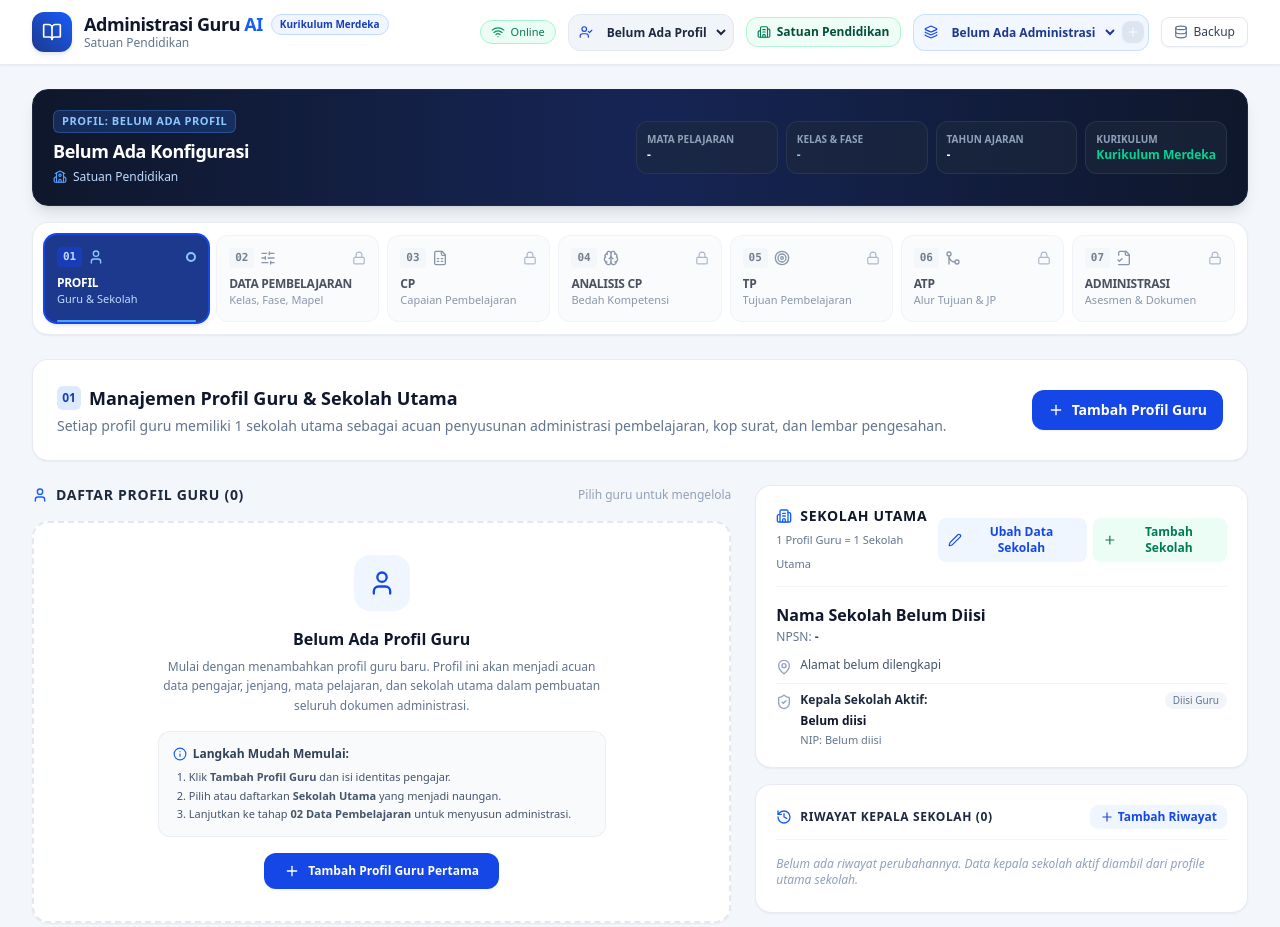
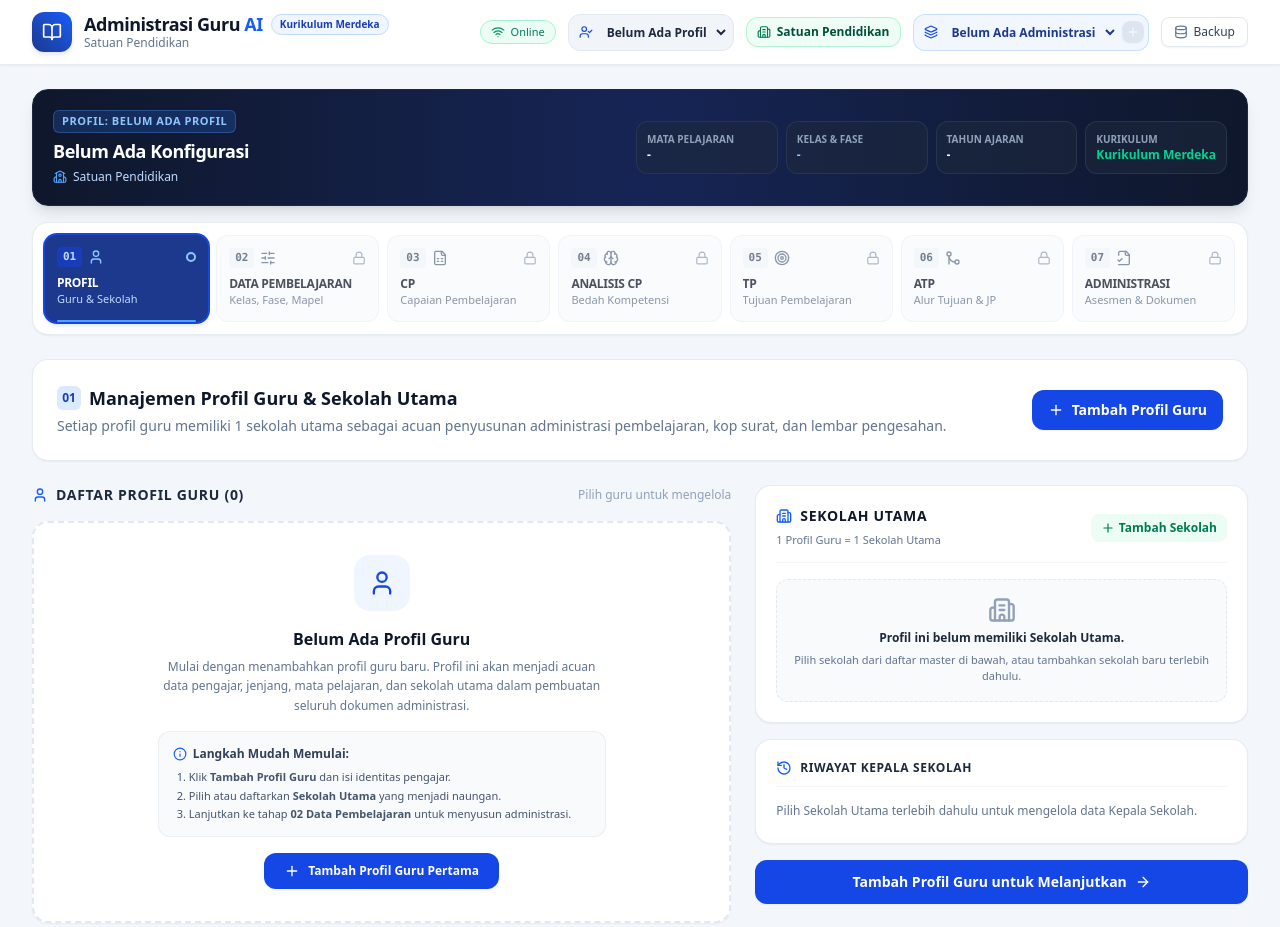
Before and after one commit to pkbmcwd92-cpu/alco-adm-v13, a React (Vite) app: page / in a window 1280 px wide. Shown: the top 927 px of the page. Built offline with nearby package versions, Linux system fonts and the light colour scheme.

Commit message:
refactor: improve school binding safety in ProfileManager
Add null checks for `profileSchool` in school-related operations and update tests to verify UI behavior when a profile has no associated school.

```diff
--- a/scripts/testProfileSchoolBindingV5.ts
+++ b/scripts/testProfileSchoolBindingV5.ts
@@ -265,4 +265,51 @@ runTest('6. ProfileManager.tsx source contract: No false fallbacks and explicit
   );
 });
 
-console.log('\nAll 6 Profile ↔ Sekolah Utama Binding contract tests PASSED successfully!\n');
+// 7. Profile without schoolId: does not resolve a fake school in runtime model
+runTest('7. Runtime read model: profile without schoolId resolves activeSchool as undefined (no fake school)', () => {
+  const state = loadStorageV5();
+  const unboundProf = createProfileV5({
+    name: 'Guru Tanpa Sekolah',
+    nip: '199505052020051005',
+    status: 'PNS',
+    defaultLevel: 'SMA',
+    defaultSubject: 'Fisika',
+  });
+
+  setActiveProfileV5(unboundProf.id);
+  const ctx = getRuntimeContextV5();
+  assert.strictEqual(ctx.activeProfile?.id, unboundProf.id);
+  assert.strictEqual(ctx.activeProfile?.schoolId, undefined);
+  assert.strictEqual(ctx.activeSchool, undefined, 'activeSchool must be undefined for unbound profile');
+});
+
+// 8. ProfileManager UI contract: Explicit empty state and guards for unbound school
+runTest('8. ProfileManager.tsx source contract: Explicit empty state message and UI guards for unbound school', () => {
+  const pmPath = path.resolve(process.cwd(), 'src/components/ProfileManager.tsx');
+  const pmSource = fs.readFileSync(pmPath, 'utf-8');
+
+  // Verify explicit empty state text
+  assert.ok(
+    pmSource.includes('Profil ini belum memiliki Sekolah Utama.'),
+    'ProfileManager must render exact message: "Profil ini belum memiliki Sekolah Utama."'
+  );
+  assert.ok(
+    pmSource.includes('Pilih sekolah dari daftar master di bawah, atau tambahkan sekolah baru terlebih dahulu.'),
+    'ProfileManager must render instruction: "Pilih sekolah dari daftar master di bawah, atau tambahkan sekolah baru terlebih dahulu."'
+  );
+
+  // Verify edit school button is guarded by actual profileSchool
+  assert.ok(
+    pmSource.includes('{profileSchool && (\n                  <button\n                    id="btn-edit-school"') ||
+    pmSource.includes('profileSchool &&') && pmSource.includes('btn-edit-school'),
+    'Ubah Data Sekolah button must be conditionally rendered only when profileSchool exists'
+  );
+
+  // Verify principal history is guarded by actual profileSchool
+  assert.ok(
+    pmSource.includes('Pilih Sekolah Utama terlebih dahulu untuk mengelola data Kepala Sekolah.'),
+    'Principal History card must show placeholder message when no profileSchool is bound'
+  );
+});
+
+console.log('\nAll Profile ↔ Sekolah Utama Binding contract tests PASSED successfully!\n');
--- a/src/components/ProfileManager.tsx
+++ b/src/components/ProfileManager.tsx
@@ -142,10 +142,10 @@ export const ProfileManager: React.FC<ProfileManagerProps> = ({
   }, [activeProfile?.id, isEditingProfile, schools]);
 
   useEffect(() => {
-    if (!isEditingSchool) {
-      setSchoolForm({ ...activeSchool });
-    }
-  }, [activeSchool.id, isEditingSchool]);
+    if (!isEditingSchool && profileSchool) {
+      setSchoolForm({ ...profileSchool });
+    }
+  }, [profileSchool?.id, isEditingSchool]);
 
   useEffect(() => {
     if (pendingDeleteId) {
@@ -206,8 +206,9 @@ export const ProfileManager: React.FC<ProfileManagerProps> = ({
   };
 
   const handleOpenEditSchool = () => {
+    if (!profileSchool) return;
     setSchoolModalMode('edit');
-    setSchoolForm({ ...activeSchool });
+    setSchoolForm({ ...profileSchool });
     setSearchQuery('');
     setSearchResults([]);
     setSearchNotice(null);
@@ -262,6 +263,9 @@ export const ProfileManager: React.FC<ProfileManagerProps> = ({
 
   const handleAddPrincipalHistorySubmit = (e: React.FormEvent) => {
     e.preventDefault();
+    if (!profileSchool) {
+      return;
+    }
     if (!historyForm.name.trim()) {
       alert('Nama Kepala Sekolah wajib diisi');
       return;
@@ -269,7 +273,7 @@ export const ProfileManager: React.FC<ProfileManagerProps> = ({
     if (onSavePrincipalHistory) {
       onSavePrincipalHistory({
         id: `ph-${Date.now()}`,
-        schoolId: activeSchool.id,
+        schoolId: profileSchool.id,
         name: historyForm.name.trim(),
         nip: historyForm.nip.trim(),
         startDate: historyForm.startDate || new Date().toISOString().slice(0, 10),
@@ -648,6 +652,7 @@ export const ProfileManager: React.FC<ProfileManagerProps> = ({
                 <span className="text-[11px] text-slate-500 font-medium">1 Profil Guru = 1 Sekolah Utama</span>
               </div>
               <div className="flex items-center gap-1.5">
+                {profileSchool && (
                   <button
                     id="btn-edit-school"
                     type="button"
@@ -658,6 +663,7 @@ export const ProfileManager: React.FC<ProfileManagerProps> = ({
                     <Edit2 className="w-3.5 h-3.5" />
                     <span>Ubah Data Sekolah</span>
                   </button>
+                )}
                 <button
                   id="btn-add-new-school-master"
                   type="button"
@@ -671,17 +677,18 @@ export const ProfileManager: React.FC<ProfileManagerProps> = ({
               </div>
             </div>
 
-            {/* School Details */}
+            {/* School Details or Explicit Empty State */}
+            {profileSchool ? (
               <div className="space-y-3">
                 <div>
-                <h5 className="font-bold text-slate-900 text-base">{activeSchool.name || 'Nama Sekolah Belum Diisi'}</h5>
-                <p className="text-xs text-slate-500 mt-0.5">NPSN: <span className="font-semibold text-slate-700">{activeSchool.npsn || '-'}</span></p>
+                  <h5 className="font-bold text-slate-900 text-base">{profileSchool.name}</h5>
+                  <p className="text-xs text-slate-500 mt-0.5">NPSN: <span className="font-semibold text-slate-700">{profileSchool.npsn || '-'}</span></p>
                 </div>
 
                 <div className="space-y-2 text-xs text-slate-600">
                   <div className="flex items-start gap-2">
                     <MapPin className="w-4 h-4 text-slate-400 shrink-0 mt-0.5" />
-                  <span>{SchoolIdentityProvider.formatFullAddress(activeSchool)}</span>
+                    <span>{SchoolIdentityProvider.formatFullAddress(profileSchool)}</span>
                   </div>
 
                   <div className="flex items-start gap-2 pt-2 border-t border-slate-100">
@@ -689,7 +696,7 @@ export const ProfileManager: React.FC<ProfileManagerProps> = ({
                     <div className="flex-1 space-y-1">
                       <div className="flex items-center justify-between gap-2">
                         <span className="font-semibold text-slate-800">Kepala Sekolah Aktif:</span>
-                      {activeSchool.verificationStatus === 'verified' ? (
+                        {profileSchool.verificationStatus === 'verified' ? (
                           <span className="inline-flex items-center gap-1 text-[10px] font-bold text-emerald-700 bg-emerald-50 px-2 py-0.5 rounded-full border border-emerald-200">
                             <CheckCircle2 className="w-3 h-3 text-emerald-600" />
                             Terverifikasi Resmi
@@ -700,14 +707,14 @@ export const ProfileManager: React.FC<ProfileManagerProps> = ({
                           </span>
                         )}
                       </div>
-                    <div className="text-slate-900 font-bold text-xs">{activeSchool.principalName || 'Belum diisi'}</div>
-                    <div className="text-slate-500 text-[11px]">NIP: {activeSchool.principalNip || 'Belum diisi'}</div>
-                    {activeSchool.principalSource && (
+                      <div className="text-slate-900 font-bold text-xs">{profileSchool.principalName || 'Belum diisi'}</div>
+                      <div className="text-slate-500 text-[11px]">NIP: {profileSchool.principalNip || 'Belum diisi'}</div>
+                      {profileSchool.principalSource && (
                         <div className="text-[10px] text-slate-400 pt-0.5 flex items-center gap-1.5 flex-wrap">
-                        <span>Sumber: <strong className="text-slate-600">{activeSchool.principalSource}</strong></span>
-                        {activeSchool.principalSourceUrl && (
+                          <span>Sumber: <strong className="text-slate-600">{profileSchool.principalSource}</strong></span>
+                          {profileSchool.principalSourceUrl && (
                             <a
-                            href={activeSchool.principalSourceUrl}
+                              href={profileSchool.principalSourceUrl}
                               target="_blank"
                               rel="noopener noreferrer"
                               className="text-blue-600 hover:text-blue-800 underline inline-flex items-center gap-0.5"
@@ -721,6 +728,16 @@ export const ProfileManager: React.FC<ProfileManagerProps> = ({
                     </div>
                   </div>
                 </div>
+              </div>
+            ) : (
+              <div className="p-4 rounded-xl bg-slate-50 border border-dashed border-slate-200 text-center space-y-1.5" id="unbound-school-empty-state">
+                <Building2 className="w-7 h-7 text-slate-400 mx-auto" />
+                <p className="font-bold text-slate-800 text-xs">Profil ini belum memiliki Sekolah Utama.</p>
+                <p className="text-[11px] text-slate-500">
+                  Pilih sekolah dari daftar master di bawah, atau tambahkan sekolah baru terlebih dahulu.
+                </p>
+              </div>
+            )}
 
             {/* Primary School Selection for Active Profile */}
             {activeProfile && (
@@ -764,7 +781,6 @@ export const ProfileManager: React.FC<ProfileManagerProps> = ({
               </div>
             )}
           </div>
-          </div>
 
           {/* Card: Principal History */}
           <div className="bg-white rounded-2xl p-5 border border-slate-200/80 shadow-xs space-y-3">
@@ -772,9 +788,10 @@ export const ProfileManager: React.FC<ProfileManagerProps> = ({
               <div className="flex items-center gap-2">
                 <History className="w-4 h-4 text-blue-600" />
                 <h5 className="font-bold text-slate-800 text-xs uppercase tracking-wider">
-                  Riwayat Kepala Sekolah ({principalHistories.filter((h) => h.schoolId === activeSchool.id).length})
+                  Riwayat Kepala Sekolah {profileSchool ? `(${principalHistories.filter((h) => h.schoolId === profileSchool.id).length})` : ''}
                 </h5>
               </div>
+              {profileSchool && (
                 <button
                   type="button"
                   onClick={() => setIsAddingPrincipalHistory(!isAddingPrincipalHistory)}
@@ -783,8 +800,11 @@ export const ProfileManager: React.FC<ProfileManagerProps> = ({
                   <Plus className="w-3.5 h-3.5" />
                   <span>Tambah Riwayat</span>
                 </button>
-            </div>
-
+              )}
+            </div>
+
+            {profileSchool ? (
+              <>
                 {/* Form inline if active */}
                 {isAddingPrincipalHistory && (
                   <form onSubmit={handleAddPrincipalHistorySubmit} className="bg-slate-50 p-3 rounded-xl border border-slate-200 space-y-3 text-xs">
@@ -851,13 +871,13 @@ export const ProfileManager: React.FC<ProfileManagerProps> = ({
 
                 {/* History List */}
                 <div className="space-y-2">
-              {principalHistories.filter((h) => h.schoolId === activeSchool.id).length === 0 ? (
+                  {principalHistories.filter((h) => h.schoolId === profileSchool.id).length === 0 ? (
                     <p className="text-xs text-slate-400 italic py-1">
                       Belum ada riwayat perubahannya. Data kepala sekolah aktif diambil dari profile utama sekolah.
                     </p>
                   ) : (
                     principalHistories
-                  .filter((h) => h.schoolId === activeSchool.id)
+                      .filter((h) => h.schoolId === profileSchool.id)
                       .map((h) => (
                         <div
                           key={h.id}
@@ -887,7 +907,7 @@ export const ProfileManager: React.FC<ProfileManagerProps> = ({
                           {!h.isActive && onSetActivePrincipal && (
                             <button
                               type="button"
-                          onClick={() => onSetActivePrincipal(activeSchool.id, h.id)}
+                              onClick={() => onSetActivePrincipal(profileSchool.id, h.id)}
                               className="px-2.5 py-1 rounded-lg text-[11px] font-semibold bg-white border border-slate-300 hover:border-blue-500 hover:text-blue-700 shadow-xs cursor-pointer transition shrink-0"
                             >
                               Pilih Aktif
@@ -897,6 +917,12 @@ export const ProfileManager: React.FC<ProfileManagerProps> = ({
                       ))
                   )}
                 </div>
+              </>
+            ) : (
+              <p className="text-xs text-slate-500 py-1">
+                Pilih Sekolah Utama terlebih dahulu untuk mengelola data Kepala Sekolah.
+              </p>
+            )}
           </div>
 
           {/* Next step CTA */}
```
Lines whose indentation alone changed are shown as unchanged.
